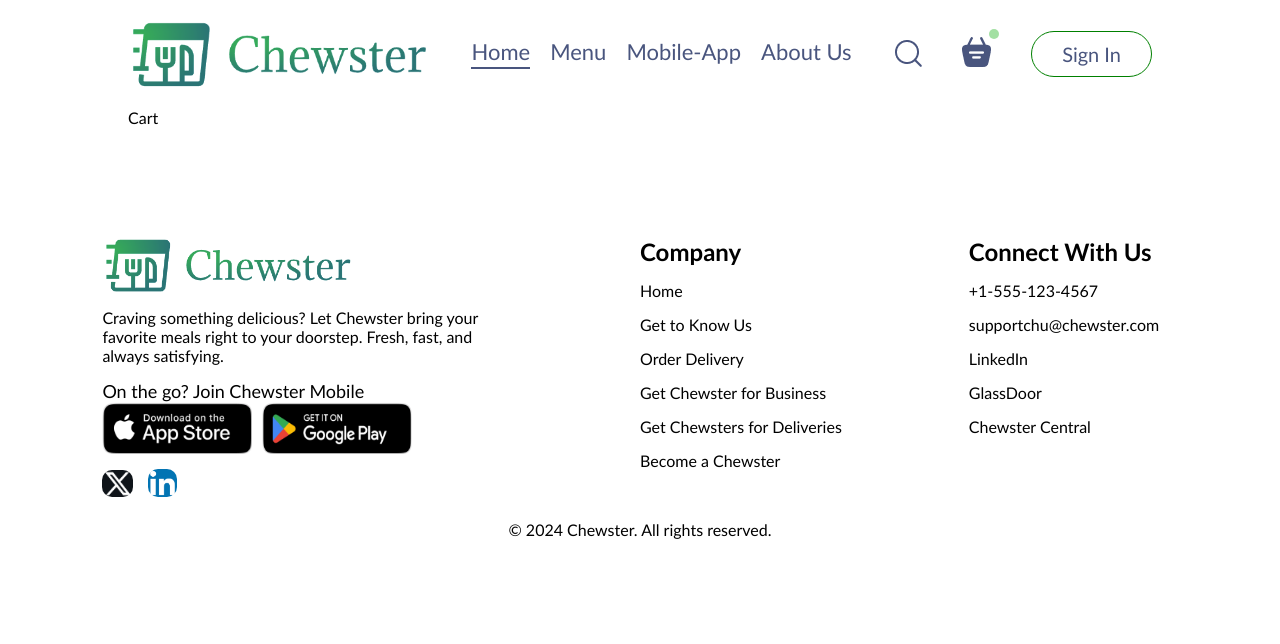
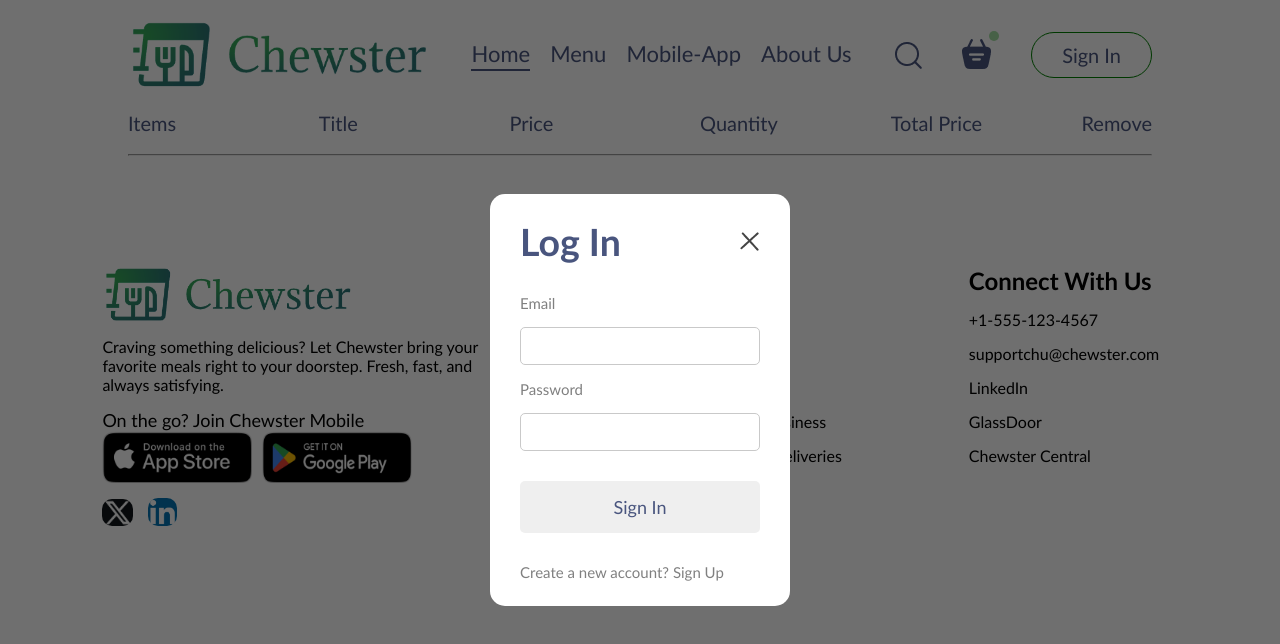
Before and after one commit to joshchu96/Chewster_FoodDelivery_app, a React (Vite) app in the folder Frontend/: page /cart in a window 1280 px wide. Both pictures are taken after a click on the button "Sign In". Shown: the top 644 px of the page. Built offline with nearby package versions, Linux system fonts and the light colour scheme.

Commit message:
adding cart page

```diff
--- a/Frontend/src/App.jsx
+++ b/Frontend/src/App.jsx
@@ -1,16 +1,20 @@
-import React from "react";
+import React, { useState } from "react";
 import Navbar from "./components/navigation/Navbar";
 import { Routes, Route } from "react-router-dom";
 import Home from "./pages/Home/Home";
 import Cart from "./pages/Cart/Cart";
 import PlaceOrder from "./pages/PlaceOrder/PlaceOrder";
 import Footer from "./components/Footer/Footer";
+import Login from "./components/Login/Login";
 
 const App = () => {
+  const [showLogin, setShowLogin] = useState(false);
+
   return (
     <>
+      {showLogin ? <Login setShowLogin={setShowLogin} /> : <></>}
       <div className="app">
-        <Navbar />
+        <Navbar setShowLogin={setShowLogin} />
         <Routes>
           <Route path="/" element={<Home />} />
           <Route path="/cart" element={<Cart />} />
--- a/Frontend/src/components/Footer/Footer.jsx
+++ b/Frontend/src/components/Footer/Footer.jsx
@@ -5,7 +5,7 @@
 
 const Footer = () => {
   return (
-    <div className="footer">
+    <div className="footer" id="footer">
       <div className="footer-content">
         <div className="footer-content-left">
           <img className="logo" src={assets.logo} alt="img of chewster logo" />
--- /dev/null
+++ b/Frontend/src/components/Login/Login.css
@@ -0,0 +1,81 @@
+.login-pop {
+  position: absolute;
+  z-index: 1;
+  width: 100%;
+  height: 100%;
+  background-color: #00000090;
+  display: grid;
+}
+
+.login-pop-container {
+  place-self: center;
+  width: max(20vw, 300px);
+  color: #808080;
+  background-color: white;
+  display: flex;
+  flex-direction: column;
+  gap: 30px;
+  padding: 25px 30px;
+  border-radius: 15px;
+  font-size: 15px;
+  animation: fadeIn 0.5s;
+}
+
+.login-pop-title {
+  display: flex;
+  justify-content: space-between;
+  align-items: center;
+  color: #49557e;
+  font-size: 25px;
+}
+
+.login-popup-title img {
+  cursor: pointer;
+  width: 15px;
+}
+
+.login-pop-inputs {
+  display: flex;
+  flex-direction: column;
+  gap: 15px;
+}
+
+.login-pop-inputs input {
+  outline: none;
+  border: 1px solid #c9c9c9;
+  padding: 10px;
+  border-radius: 5px;
+}
+
+.login-pop-container button {
+  border: none;
+  padding: 15px;
+  border-radius: 5px;
+  font-size: 18px;
+  cursor: pointer;
+  color: #49557e;
+}
+
+.login-pop-container button:hover {
+  background-color: #a3e0a3;
+  color: #49557e;
+  transition: 0.3s;
+}
+
+.login-popup-condition {
+  display: flex;
+  align-items: start;
+  gap: 5px;
+  margin-top: 5px;
+}
+
+.login-popup-condition input {
+  margin-top: 3px;
+  margin-right: 2px;
+}
+
+.login-pop-container p span:hover {
+  color: #a3e0a3;
+  cursor: pointer;
+  transition: 0.3s;
+}
--- /dev/null
+++ b/Frontend/src/components/Login/Login.jsx
@@ -0,0 +1,66 @@
+import React, { useState } from "react";
+import "./Login.css";
+import { assets } from "../../assets/assets";
+
+const Login = ({ setShowLogin }) => {
+  const [state, setState] = useState("Log In");
+
+  return (
+    <div className="login-pop">
+      <form className="login-pop-container">
+        <div className="login-pop-title">
+          <h2>{state}</h2>
+          <img
+            onClick={() => setShowLogin(false)}
+            src={assets.cross_icon}
+            alt="Close"
+          />
+        </div>
+        <div className="login-pop-inputs">
+          {state === "Log In" ? (
+            <></>
+          ) : (
+            <>
+              <label htmlFor="first-name">First Name</label>
+              <input id="first-name" type="text" required />
+
+              <label htmlFor="last-name">Last Name</label>
+              <input id="last-name" type="text" required />
+            </>
+          )}
+
+          <label htmlFor="email">Email</label>
+          <input id="email" type="email" required />
+
+          <label htmlFor="password">Password</label>
+          <input id="password" type="password" required />
+        </div>
+        <button>{state === "Sign Up" ? "Sign Up" : "Sign In"}</button>
+
+        {state === "Sign Up" && (
+          <div className="login-popup-condition">
+            <input type="checkbox" required />
+            <p>
+              By checking the agreement or tapping "Sign Up" you agree to
+              Chewster's Terms and Privacy Policy.
+            </p>
+          </div>
+        )}
+
+        {state === "Log In" ? (
+          <p>
+            Create a new account?{" "}
+            <span onClick={() => setState("Sign Up")}>Sign Up</span>
+          </p>
+        ) : (
+          <p>
+            Already have an account?{" "}
+            <span onClick={() => setState("Log In")}>Sign In</span>
+          </p>
+        )}
+      </form>
+    </div>
+  );
+};
+
+export default Login;
--- a/Frontend/src/components/navigation/Navbar.jsx
+++ b/Frontend/src/components/navigation/Navbar.jsx
@@ -1,46 +1,66 @@
 import React, { useState } from "react";
 import "./Navbar.css";
 import { assets } from "../../assets/assets";
+import { Link } from "react-router-dom";
 
-const Navbar = () => {
+const Navbar = ({ setShowLogin }) => {
   const [menu, setMenu] = useState("Home");
 
   return (
     <div className="navbar">
-      <img src={assets.logo} alt="Picture of Chewster Logo" className="logo" />
+      <Link to="/">
+        <img
+          src={assets.logo}
+          alt="Picture of Chewster Logo"
+          className="logo"
+        />
+      </Link>
+
       <ul className="navbar-menu">
-        <li
+        <Link
+          to="/"
           onClick={() => setMenu("Home")}
           className={menu === "Home" ? "active" : ""}
         >
           Home
-        </li>
-        <li
+        </Link>
+        <a
+          href="#explore-menu"
           onClick={() => setMenu("Menu")}
           className={menu === "Menu" ? "active" : ""}
         >
           Menu
-        </li>
-        <li
+        </a>
+        <a
+          href="#mobile-app"
           onClick={() => setMenu("Mobile-App")}
           className={menu === "Mobile-App" ? "active" : ""}
         >
           Mobile-App
-        </li>
-        <li
+        </a>
+        <a
+          href="#footer"
           onClick={() => setMenu("About-Us")}
           className={menu === "About-Us" ? "active" : ""}
         >
           About Us
-        </li>
+        </a>
       </ul>
       <div className="navbar-right">
         <img src={assets.search_icon} alt="search-icon" />
         <div className="navbar-search-icon">
-          <img src={assets.basket_icon} alt="cart basket img" />
+          <Link to="/cart">
+            <img src={assets.basket_icon} alt="cart basket img" />
+          </Link>
           <div className="dot"></div>
         </div>
-        <button>Sign In</button>
+        <button
+          onClick={() => {
+            setShowLogin(true);
+          }}
+        >
+          Sign In
+        </button>
       </div>
     </div>
   );
--- a/Frontend/src/index.css
+++ b/Frontend/src/index.css
@@ -3,6 +3,7 @@
   margin: 0;
   box-sizing: border-box;
   font-family: "Gill Sans", "Gill Sans MT", Calibri, "Trebuchet MS", sans-serif;
+  scroll-behavior: smooth;
 }
 
 body {
--- a/Frontend/src/pages/Cart/Cart.css
+++ b/Frontend/src/pages/Cart/Cart.css
@@ -0,0 +1,34 @@
+.cart {
+  margin-top: 100px;
+}
+
+.cart-items-title,
+.cart-item-title {
+  display: grid;
+  grid-template-columns: 1.5fr 1.5fr 1.5fr 1.5fr 1.5fr 0fr;
+  align-items: center;
+  color: #49557e;
+  font-size: 20px;
+}
+
+.cart-items-item {
+  margin: 15px 0px;
+  color: black;
+  font-size: 15px;
+}
+
+.cart-items-item img {
+  width: 150px;
+}
+
+.cart hr {
+  height: 1px;
+  background-color: #49557e;
+  border: none;
+}
+
+.cart-items-item .x {
+  cursor: pointer;
+  font-size: 20px;
+  color: red;
+}
--- a/Frontend/src/pages/Cart/Cart.jsx
+++ b/Frontend/src/pages/Cart/Cart.jsx
@@ -1,8 +1,49 @@
-import React from "react";
+import React, { useContext } from "react";
 import "./Cart.css";
+import { ChewsterContext } from "../../context/ChewsterContext";
 
 const Cart = () => {
-  return <div>Cart</div>;
+  const { cartItems, food_list, removeFromCart } = useContext(ChewsterContext);
+  return (
+    <div className="'cart">
+      <div className="cart-items">
+        <div className="cart-items-title">
+          <p>Items</p>
+          <p>Title</p>
+          <p>Price</p>
+          <p>Quantity</p>
+          <p>Total Price</p>
+          <p>Remove</p>
+        </div>
+        <br />
+        <hr />
+        {food_list.map((item, index) => {
+          if (cartItems[item._id] > 0) {
+            return (
+              <div>
+                <div key={index} className="cart-items-title cart-items-item">
+                  <img src={item.image} alt="picture of food in cart" />
+                  <p>{item.name}</p>
+                  <p>${item.price}</p>
+                  <p>{cartItems[item._id]}</p>
+                  <p>${item.price * cartItems[item._id]}</p>
+                  <p
+                    onClick={() => {
+                      removeFromCart(item._id);
+                    }}
+                    className="x"
+                  >
+                    x
+                  </p>
+                </div>
+                <hr />
+              </div>
+            );
+          }
+        })}
+      </div>
+    </div>
+  );
 };
 
 export default Cart;
```
